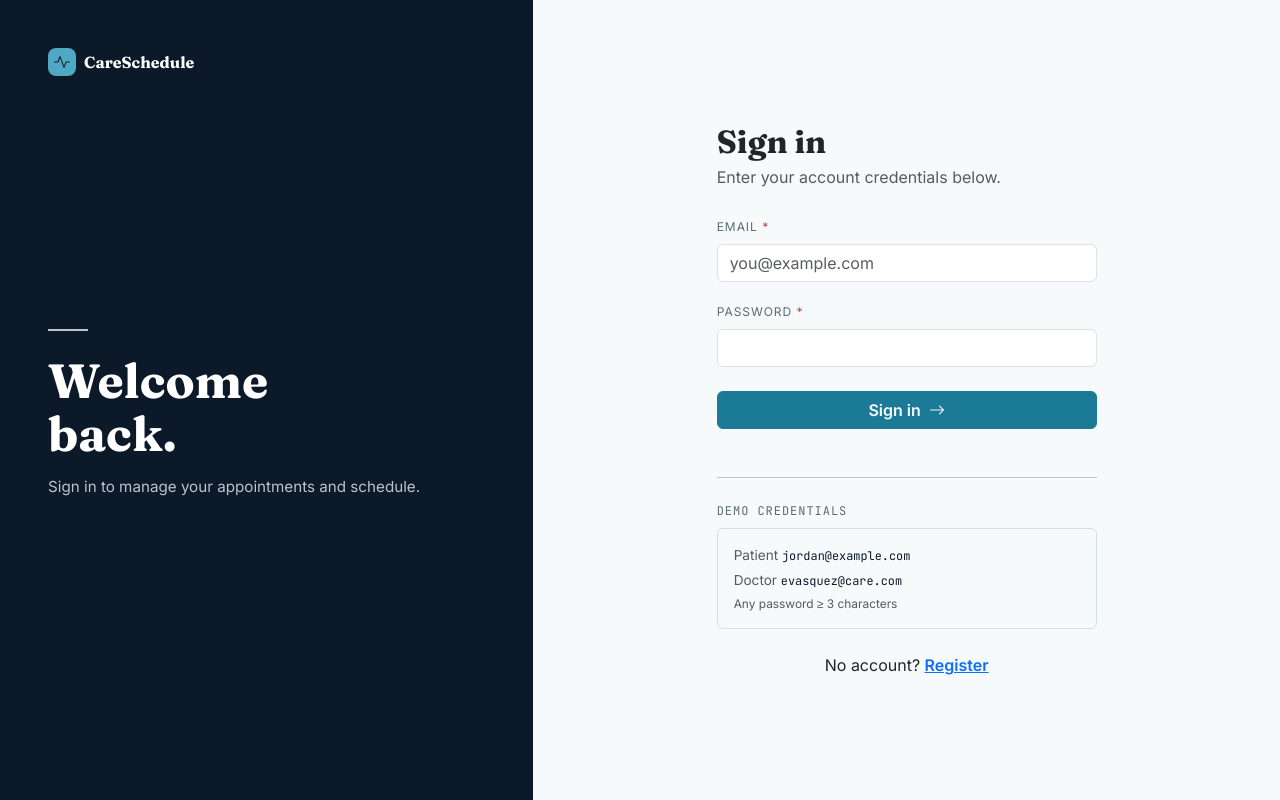
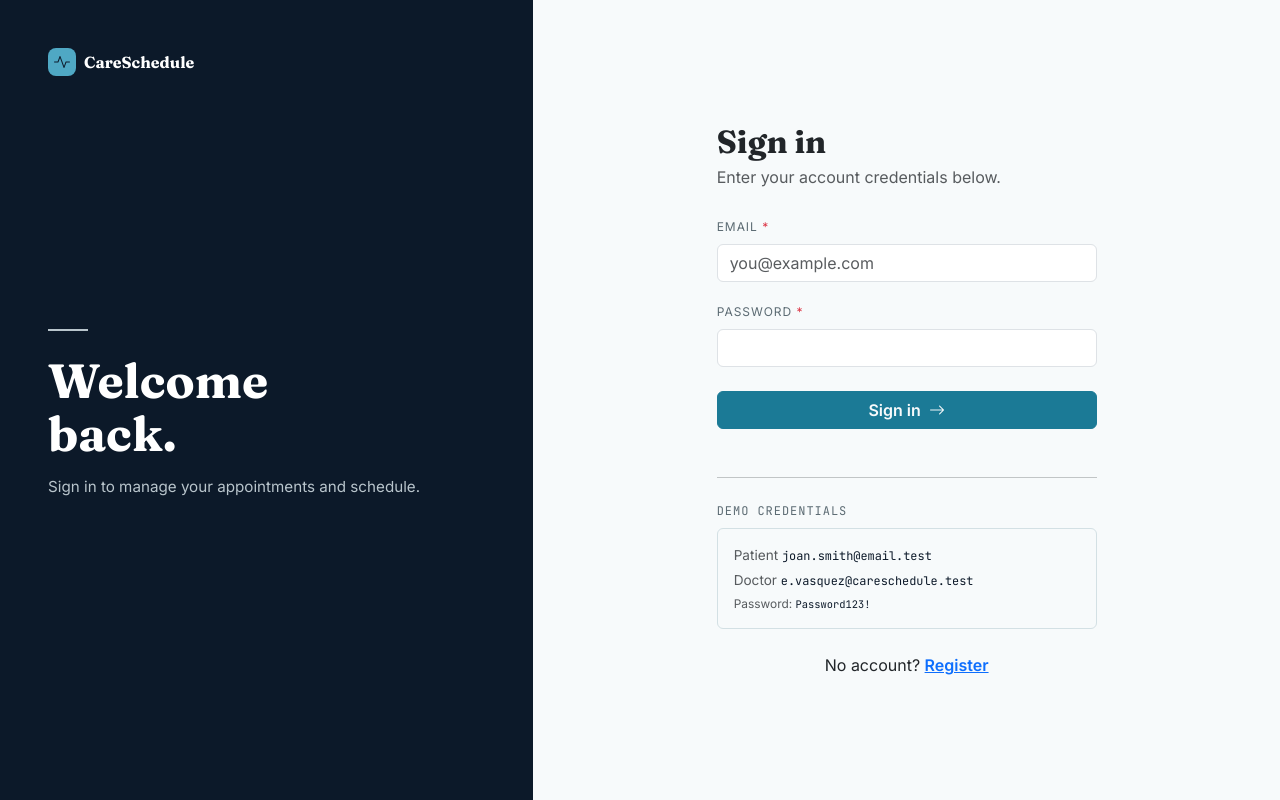
Before and after one commit to mgracnazareno/Web-Project-1, a Flask app: page /login in a window 1280 px wide. Run offline with Flask 3, Linux system fonts and the light colour scheme.

Commit message:
Fix demo login credentials

```diff
--- a/care-schedule/bp_app/templates/auth/login.html
+++ b/care-schedule/bp_app/templates/auth/login.html
@@ -85,9 +85,9 @@
 
         <p class="login-eyebrow mb-2">Demo credentials</p>
         <div class="login-demo p-3 mb-4">
-          <p class="mb-1"><span class="text-muted">Patient</span> <code>jordan@example.com</code></p>
-          <p class="mb-1"><span class="text-muted">Doctor</span> <code>evasquez@care.com</code></p>
-          <p class="mb-0 small text-muted">Any password ≥ 3 characters</p>
+          <p class="mb-1"><span class="text-muted">Patient</span> <code>joan.smith@email.test</code></p>
+          <p class="mb-1"><span class="text-muted">Doctor</span> <code>e.vasquez@careschedule.test</code></p>
+          <p class="mb-0 small text-muted">Password: <code>Password123!</code></p>
         </div>
 
         <p class="text-center mb-0">
```
